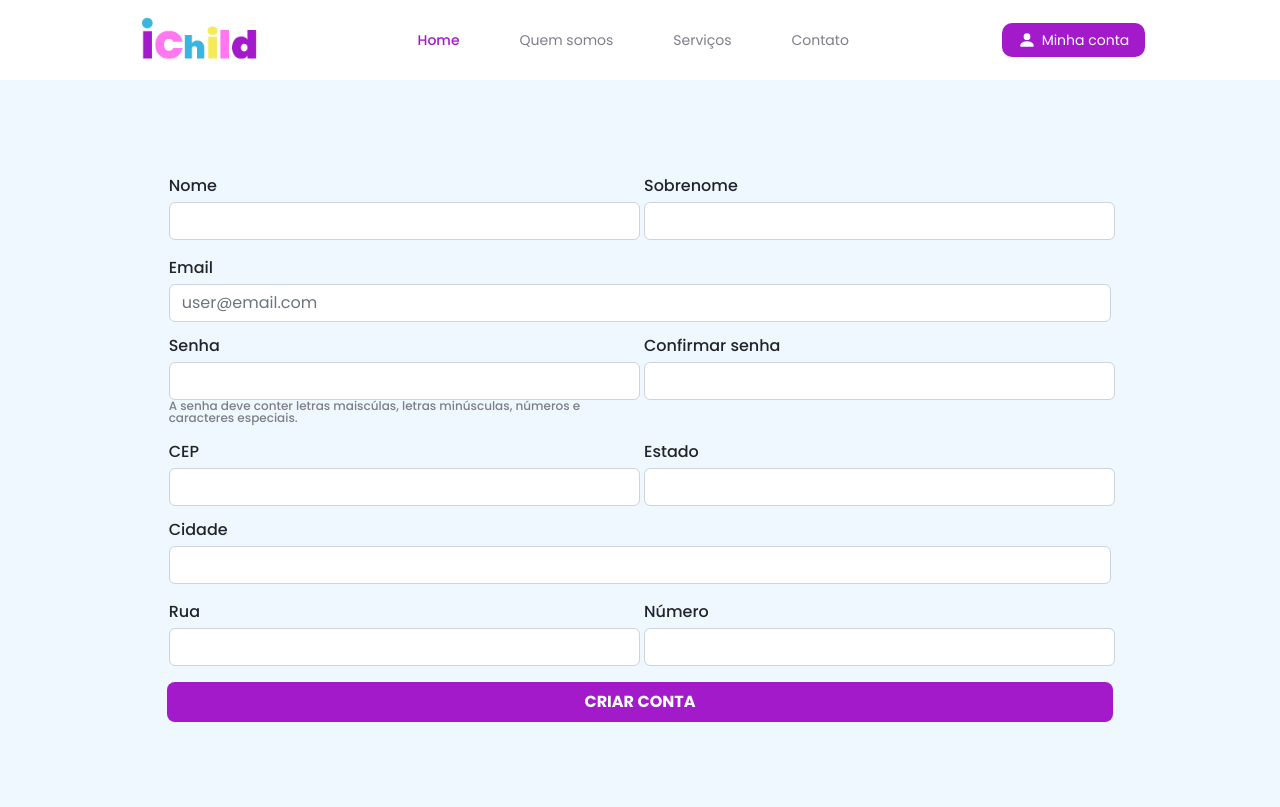
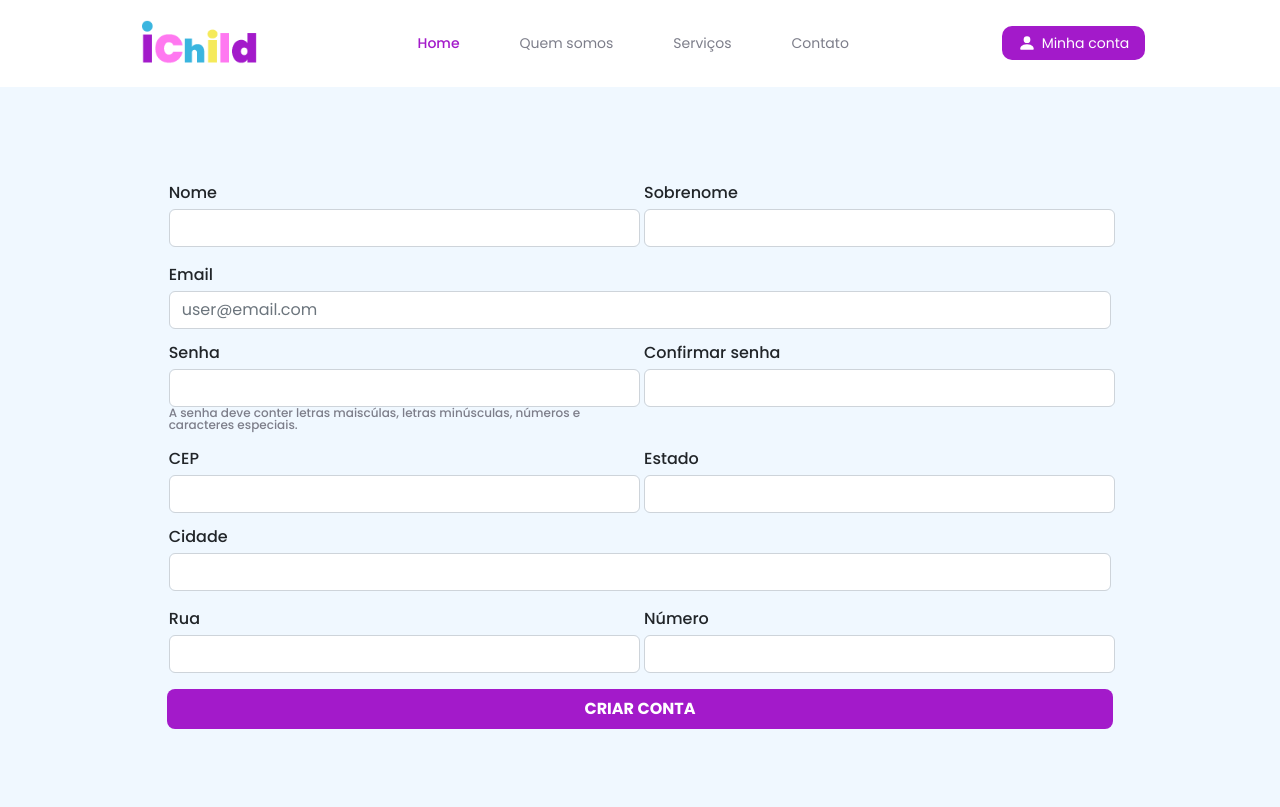
Before and after one commit to murilo-a-m/faculdade-ichild, a PHP site: page /ichild/src/pages/responsible/register.php in a window 1280 px wide. Before the commit the page ends 722 px from the top, so only its background shows below. Run offline with PHP 8.4, Linux system fonts and the light colour scheme; the visitor is signed in with stand-in values (Sample User, id 1); some libraries are stand-ins or nearby versions.

Commit message:
[add]: header responsible

```diff
--- a/src/css/style.css
+++ b/src/css/style.css
@@ -11,7 +11,7 @@
 
 .container__header {
   display: flex;
-  height: 10vh;
+  min-height: 10vh;
   justify-content: center;
   width: 100%;
 }
@@ -122,6 +122,11 @@
   }
   .header__nav.open {
     transform: translateX(0px);
+  }
+}
+@media (max-height: 800px) {
+  .container__header {
+    padding: 20px 0;
   }
 }
 .container__footer {
--- a/src/sass/header.scss
+++ b/src/sass/header.scss
@@ -1,6 +1,6 @@
 .container__header {
   display: flex;
-  height: 10vh;
+  min-height: 10vh;
   justify-content: center;
   width: 100%;
 
@@ -133,3 +133,9 @@
     transform: translateX(0px);
   }
 }
+
+@media (max-height: 800px) {
+  .container__header {
+    padding: 20px 0;
+  }
+}
```
Also changed, not shown: 1 other file.
